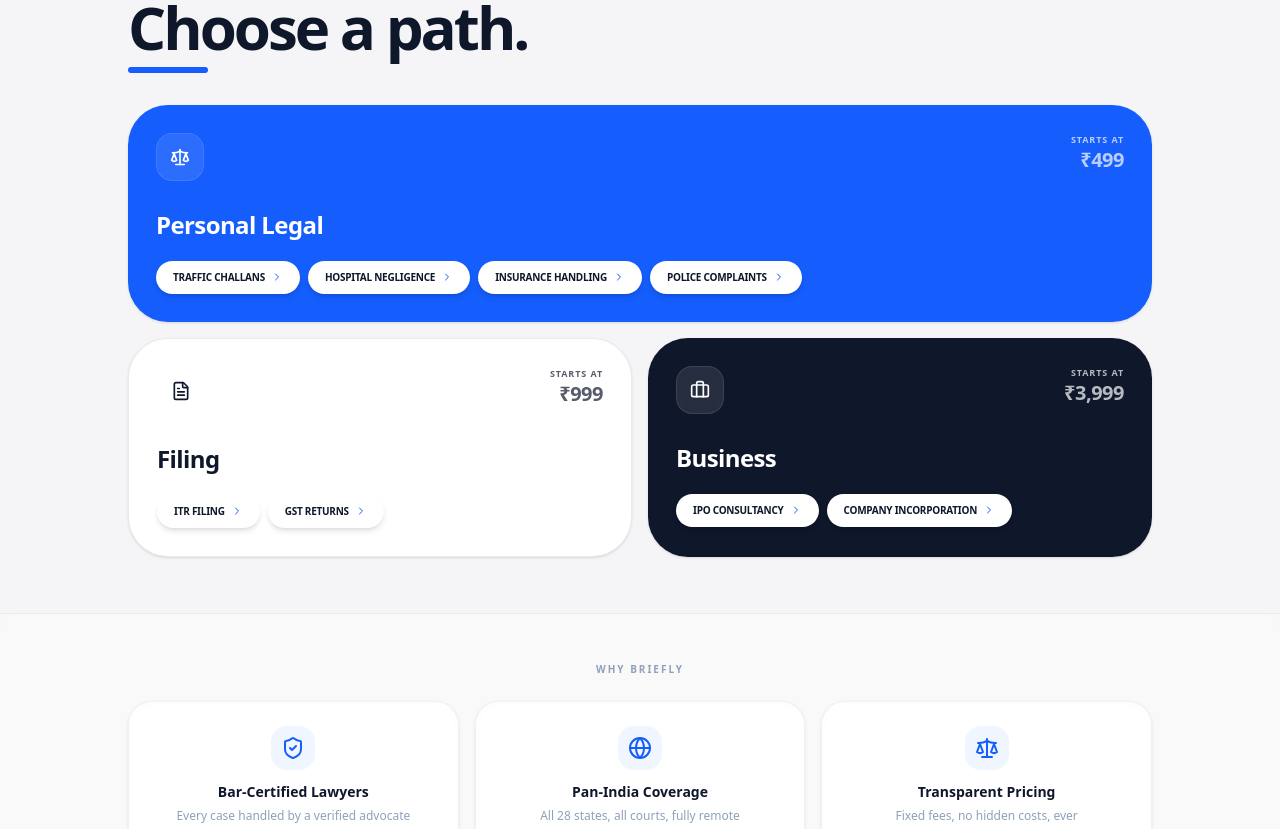
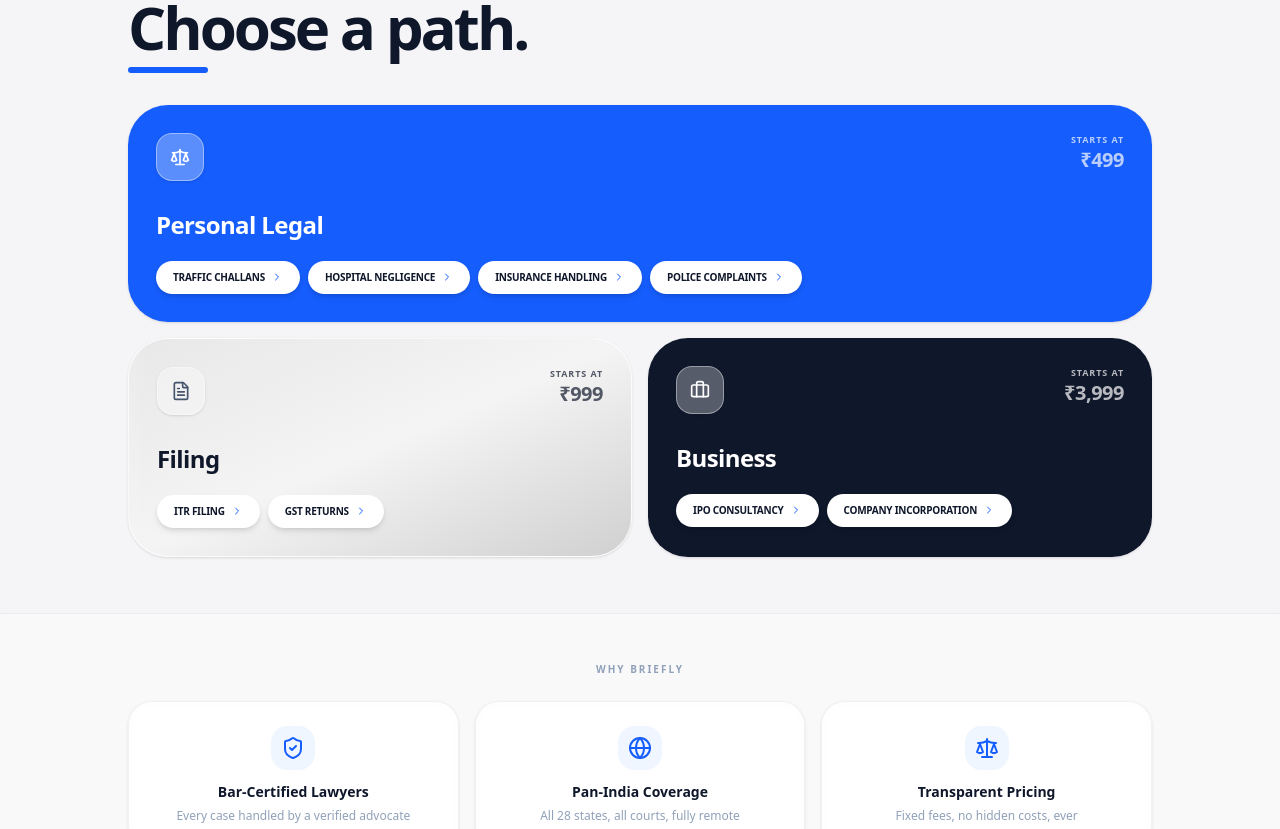
Before and after one commit to onlyimportantshit/pocketlawyer, a Next.js app: page / in a window 1280 px wide. Shown: the part 920-1749 px from the top of the page. Built offline with nearby package versions, Linux system fonts and the light colour scheme.

Commit message:
fix: shining silver Filing card + tighter hero top spacing

```diff
--- a/src/app/page.tsx
+++ b/src/app/page.tsx
@@ -27,6 +27,7 @@ type BentoCardProps = {
   color: string;
   items: BentoItem[];
   span: string;
+  shimmer?: boolean;
 };
 
 // ── Page ─────────────────────────────────────────────────────────
@@ -40,7 +41,7 @@ export default function LandingPage() {
   return (
     <main ref={containerRef} className="relative bg-[#F5F5F7] text-slate-900 overflow-x-hidden">
 
-      {/* ── Floating Orbs (Apple-style) ── */}
+      {/* ── Floating Orbs ── */}
       <div className="fixed inset-0 -z-10 overflow-hidden pointer-events-none">
         <motion.div
           animate={{ x: [0, 40, -20, 0], y: [0, -60, 30, 0] }}
@@ -78,7 +79,7 @@ export default function LandingPage() {
       </nav>
 
       {/* ── Hero ── */}
-      <section className="relative min-h-[88vh] flex flex-col items-center justify-center px-5 pt-20 pb-10">
+      <section className="relative min-h-[88vh] flex flex-col items-center justify-center px-5 pt-14 pb-10">
         <motion.div style={{ y: textY, opacity: heroOpacity }} className="text-center z-10 w-full max-w-3xl mx-auto">
           <motion.div
             initial={{ opacity: 0, scale: 0.85 }}
@@ -178,8 +179,9 @@ export default function LandingPage() {
                 span="md:col-span-6"
                 title="Filing"
                 price="999"
-                icon={<FileText className="w-5 h-5" />}
-                color="bg-white text-slate-900 border border-black/8"
+                icon={<FileText className="w-5 h-5 text-slate-600" />}
+                color="bg-gradient-to-br from-[#e8e8e8] via-[#f4f4f4] to-[#d0d0d0] text-slate-900 border border-white/80"
+                shimmer
                 items={[
                   { name: "ITR Filing", href: "/services/itr" },
                   { name: "GST Returns", href: "/services/gst" }
@@ -304,16 +306,29 @@ function StatItem({ label, value, icon }: { label: string; value: string; icon:
   );
 }
 
-function BentoCard({ title, price, icon, color, items, span }: BentoCardProps) {
+function BentoCard({ title, price, icon, color, items, span, shimmer }: BentoCardProps) {
   return (
     <motion.div
       variants={fadeUp}
       whileHover={{ y: -4, scale: 1.005 }}
       className={`${span} ${color} p-7 rounded-[2.5rem] shadow-sm hover:shadow-xl transition-all duration-500 overflow-hidden relative group`}
     >
-      <div className="absolute inset-0 opacity-0 group-hover:opacity-100 transition-opacity duration-500 bg-gradient-to-br from-white/5 to-transparent pointer-events-none rounded-[2.5rem]" />
+      {/* Shimmer sweep for silver card */}
+      {shimmer && (
+        <div className="absolute inset-0 rounded-[2.5rem] overflow-hidden pointer-events-none">
+          <motion.div
+            animate={{ x: ["-100%", "200%"] }}
+            transition={{ duration: 3.5, repeat: Infinity, ease: "easeInOut", repeatDelay: 2 }}
+            className="absolute inset-y-0 w-1/3 bg-gradient-to-r from-transparent via-white/60 to-transparent skew-x-12"
+          />
+        </div>
+      )}
+      {/* Default hover shimmer for other cards */}
+      {!shimmer && (
+        <div className="absolute inset-0 opacity-0 group-hover:opacity-100 transition-opacity duration-500 bg-gradient-to-br from-white/5 to-transparent pointer-events-none rounded-[2.5rem]" />
+      )}
       <div className="flex justify-between items-start mb-7">
-        <div className="w-12 h-12 bg-white/10 backdrop-blur-md rounded-2xl flex items-center justify-center border border-white/10">
+        <div className="w-12 h-12 bg-white/30 backdrop-blur-md rounded-2xl flex items-center justify-center border border-white/40 shadow-sm">
           {icon}
         </div>
         <div className="text-right uppercase tracking-widest text-[9px] font-black opacity-70">
@@ -326,7 +341,7 @@ function BentoCard({ title, price, icon, color, items, span }: BentoCardProps) {
           <Link
             key={item.name}
             href={item.href}
-            className="px-4 py-2 rounded-full bg-white text-slate-900 shadow-md border border-white/20 flex items-center text-[10px] font-black uppercase tracking-tight hover:scale-105 hover:shadow-lg active:scale-95 transition-all duration-200 cursor-pointer group/btn"
+            className="px-4 py-2 rounded-full bg-white text-slate-900 shadow-md border border-white/60 flex items-center text-[10px] font-black uppercase tracking-tight hover:scale-105 hover:shadow-lg active:scale-95 transition-all duration-200 cursor-pointer group/btn"
           >
             {item.name} <ChevronRight className="w-3 h-3 ml-1.5 group-hover/btn:translate-x-0.5 transition-transform text-blue-600" />
           </Link>
```
